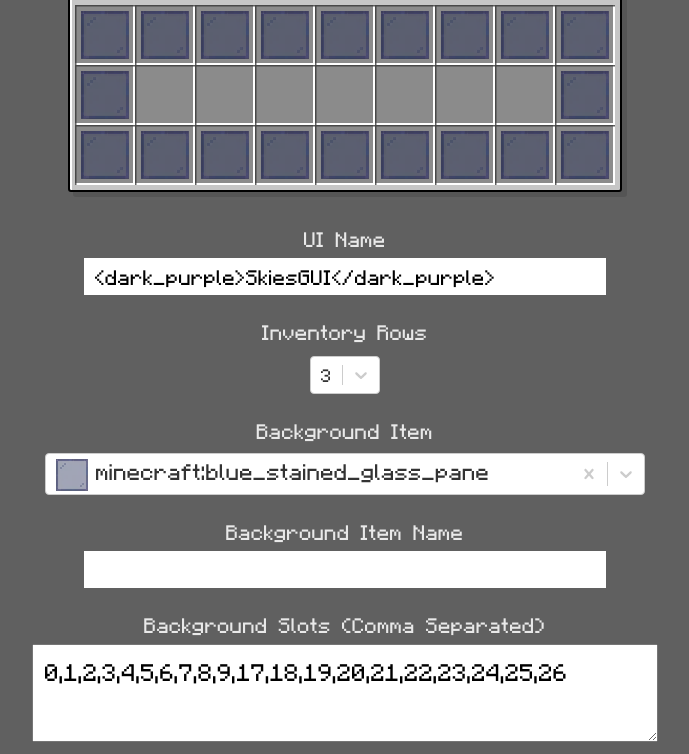
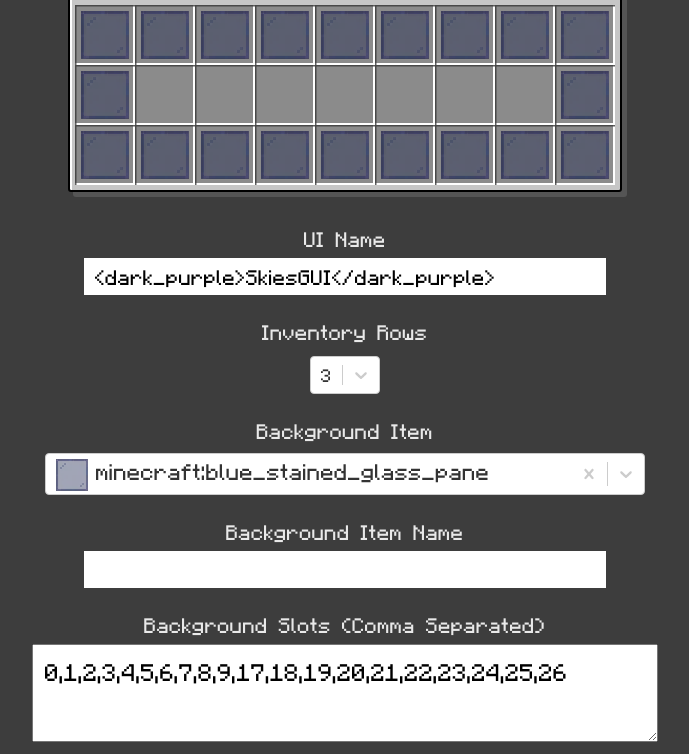
Before and after one commit to navneetset/skies-gui-editor, a Gatsby site: page / in a window 1280 px wide. Shown: the part 175-929 px from the top of the page, without its empty margins (295-984 px from the left). Built offline with nearby package versions, Linux system fonts and the light colour scheme; Gatsby itself is replaced by a stand-in of ours.

Commit message:
Darken background

```diff
--- a/src/styles/GlobalStyles.tsx
+++ b/src/styles/GlobalStyles.tsx
@@ -15,7 +15,7 @@ const GlobalStylesComponent = () => {
   font-size: 1.5rem;
   height: 100%;
   min-height: 100vh;
-  background-color: #606060;
+  background-color: #3d3d3d;
   color: #e9e9e9;
   }
 `;
```
